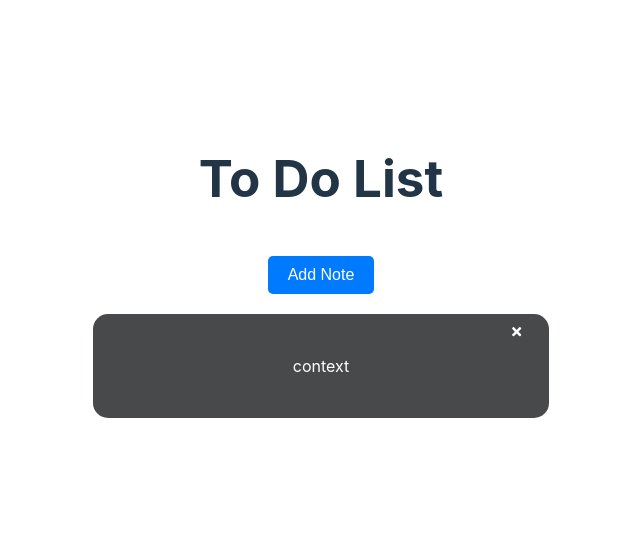
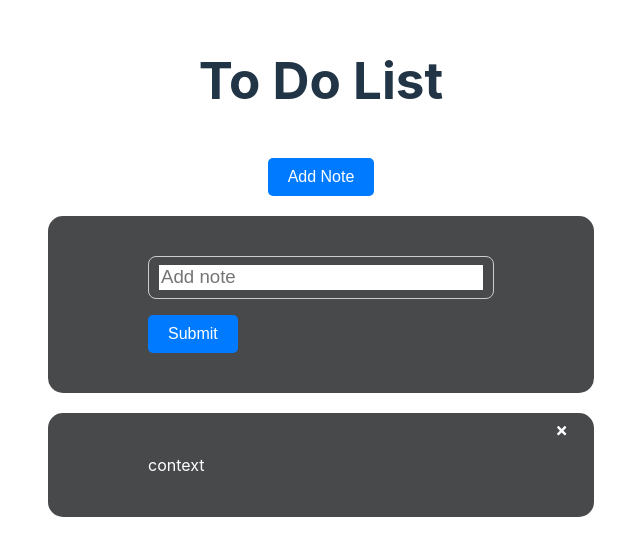
Before and after one commit to regovariff/todo-app, a React (Vite) app: page /todopage in a window 1280 px wide. Shown: the part 123-678 px from the top of the page, without its empty margins (319-959 px from the left). Built offline with nearby package versions, Linux system fonts and the light colour scheme.

Commit message:
add list

```diff
--- a/src/components/Card.tsx
+++ b/src/components/Card.tsx
@@ -4,9 +4,10 @@ const Card = styled.div`
   background-color: #48494b;
   color: #fff;
   border-radius: 15px;
-  padding: 40px 200px;
+  padding: 40px 100px;
   margin: 20px 0;
   position: relative;
+  text-align: left;
 `;
 
 export default Card;
--- /dev/null
+++ b/src/components/TodoAdd.tsx
@@ -0,0 +1,45 @@
+import Button from "./Button";
+import Card from "./Card";
+import { useContext, useState } from "react";
+import TodoContext from "../context/TodoContext";
+
+function TodoAdd() {
+  const [text, setText] = useState("");
+
+  const { addItem } = useContext(TodoContext);
+
+  const handleSubmit = (e: React.FormEvent) => {
+    e.preventDefault();
+    const newItem = {
+      text,
+    };
+
+    addItem(newItem);
+
+    setText("");
+  };
+
+  const handleInputChange = (e: React.ChangeEvent<HTMLInputElement>) => {
+    setText(e.target.value);
+  };
+
+  return (
+    <>
+      <Card>
+        <form onSubmit={handleSubmit}>
+          <div className="input-group">
+            <input
+              onChange={handleInputChange}
+              type="text"
+              placeholder="Add note"
+              value={text}
+            />
+          </div>
+          <Button>Submit</Button>
+        </form>
+      </Card>
+    </>
+  );
+}
+
+export default TodoAdd;
--- a/src/context/TodoContext.tsx
+++ b/src/context/TodoContext.tsx
@@ -31,6 +31,7 @@ export const TodoProvider = ({ children }: { children: React.ReactNode }) => {
       value={{
         listdata,
         deleteItem,
+        addItem,
       }}
     >
       {children}
--- a/src/index.css
+++ b/src/index.css
@@ -50,3 +50,11 @@ h1 {
   background: none;
   border: none;
 }
+
+.input-group {
+  display: flex;
+  flex-direction: row;
+  border: 1px solid #ccc;
+  padding: 8px 10px;
+  border-radius: 8px;
+}
--- a/src/pages/TodoPage.tsx
+++ b/src/pages/TodoPage.tsx
@@ -1,19 +1,13 @@
 import { useState } from "react";
 import TodoList from "../components/TodoList";
 import TodoData from "../data/TodoData";
+import TodoAdd from "../components/TodoAdd";
 import Button from "../components/Button";
 
 function TodoPage() {
-  interface DataList {
-    id: number;
-    text: string;
-  }
-
-  const [listdata, setListData] = useState<DataList[]>(TodoData);
 
   const addNote = () => {
     console.log("add");
-
   };
 
   return (
@@ -23,6 +17,7 @@ function TodoPage() {
         <Button onClick={addNote}>Add Note</Button>
       </div>
       <div>
+        <TodoAdd />
         <TodoList />
       </div>
     </>
```
